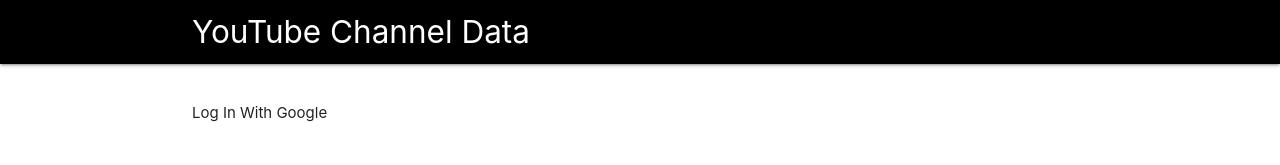
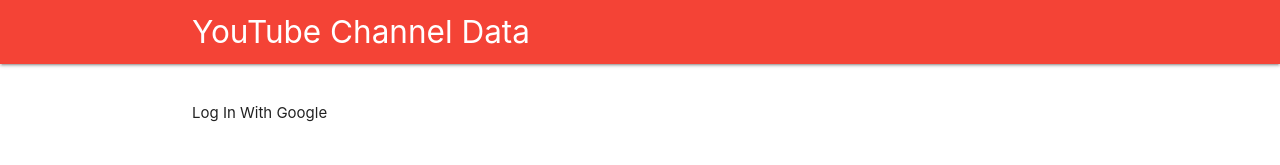
Before and after one commit to Chintan-24/youtube-api, a plain HTML site: page index.html in a window 1280 px wide. Drawn offline with nearby package versions, Linux system fonts and the light colour scheme.

Commit message:
style - header color

```diff
--- a/index.html
+++ b/index.html
@@ -18,7 +18,7 @@
     <title>YouTube Channel Data</title>
   </head>
   <body>
-    <nav class="black">
+    <nav class="red">
       <div class="nav-wrapper">
         <div class="container">
           <a href="#" class="brand-logo">YouTube Channel Data</a>
```
